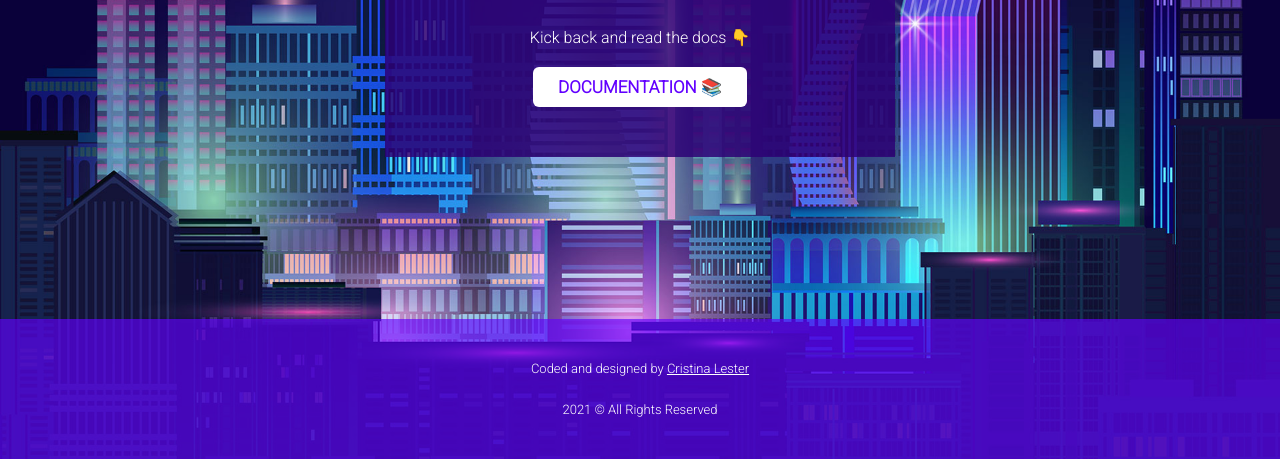
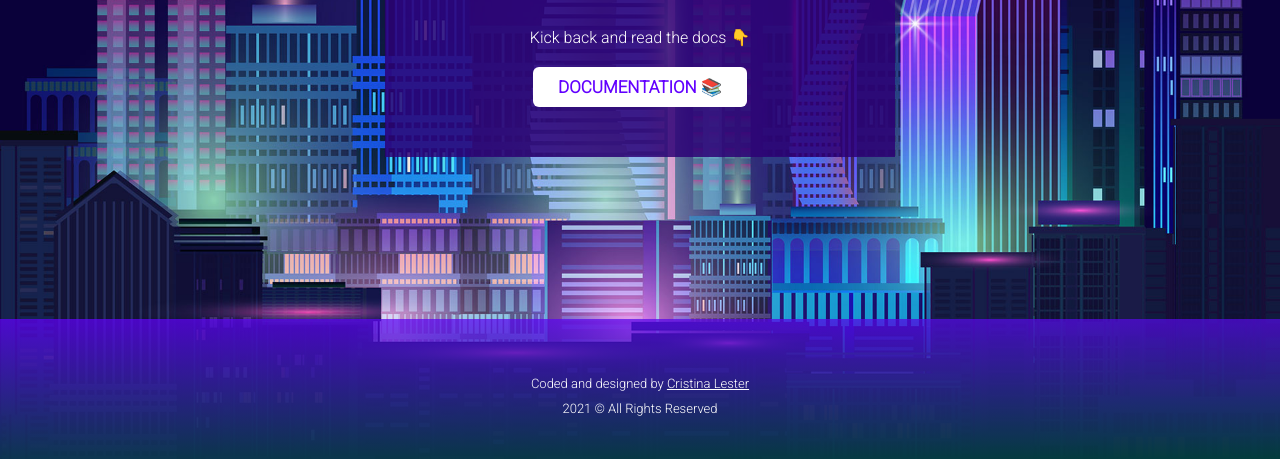
Before and after one commit to MichiyoYo/notflix-api, a website: page public/index.html in a window 1280 px wide. Shown: the part 341-800 px from the top of the page. Drawn offline with Linux system fonts and the light colour scheme.

Commit message:
added css for home page

```diff
--- a/public/css/sass/_base.scss
+++ b/public/css/sass/_base.scss
@@ -21,7 +21,7 @@ main {
   flex: 3 2 auto;
 }
 footer {
-  background: #6200ffa6;
+  background: linear-gradient(179deg, #6200ffb8, #013e3bf2);
   width: 100%;
   text-align: center;
   flex: 1 1 auto;
@@ -34,6 +34,11 @@ footer {
   p {
     color: #fff;
     font-size: 13px;
+    margin-bottom: 10px;
+    &:last-child {
+      margin-bottom: 0;
+      margin-top: 0;
+    }
   }
 }
 
--- a/public/css/sass/_home.scss
+++ b/public/css/sass/_home.scss
@@ -26,6 +26,9 @@ body.home {
         }
         img {
           max-width: 400px;
+          @media screen and (max-width: 500px) {
+            max-width: 295px;
+          }
         }
       }
       h2 {
```
Also changed, not shown: public/css/styles.css, public/css/styles.min.css.
